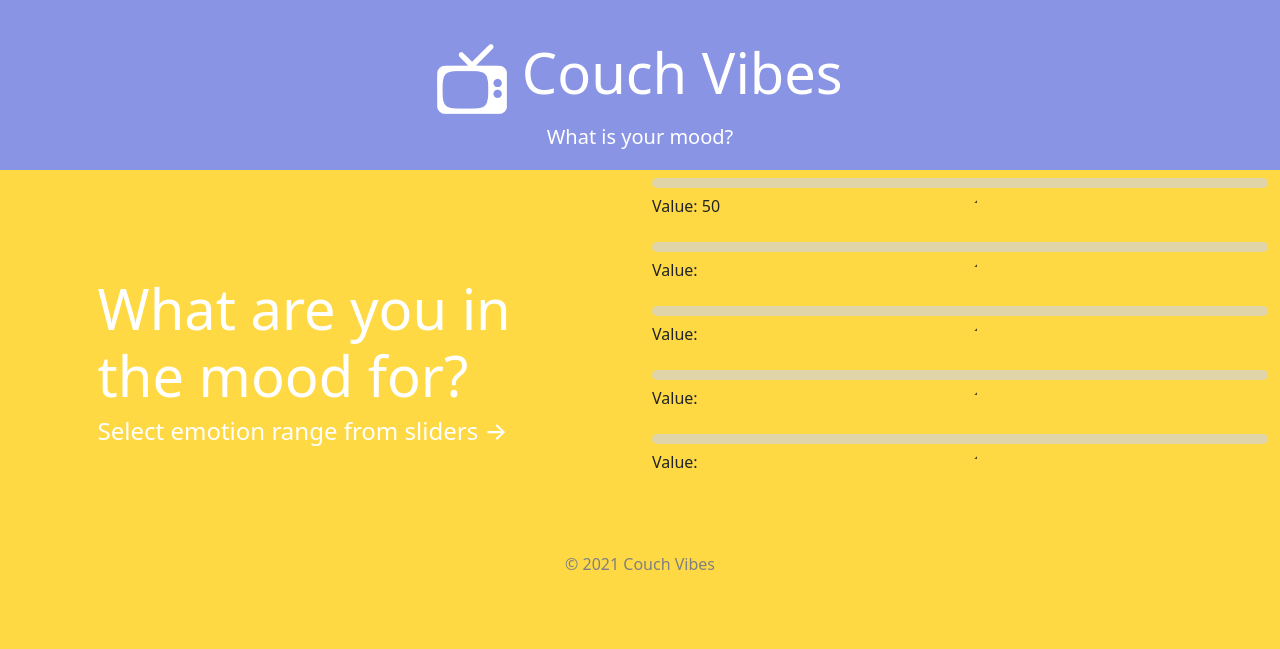
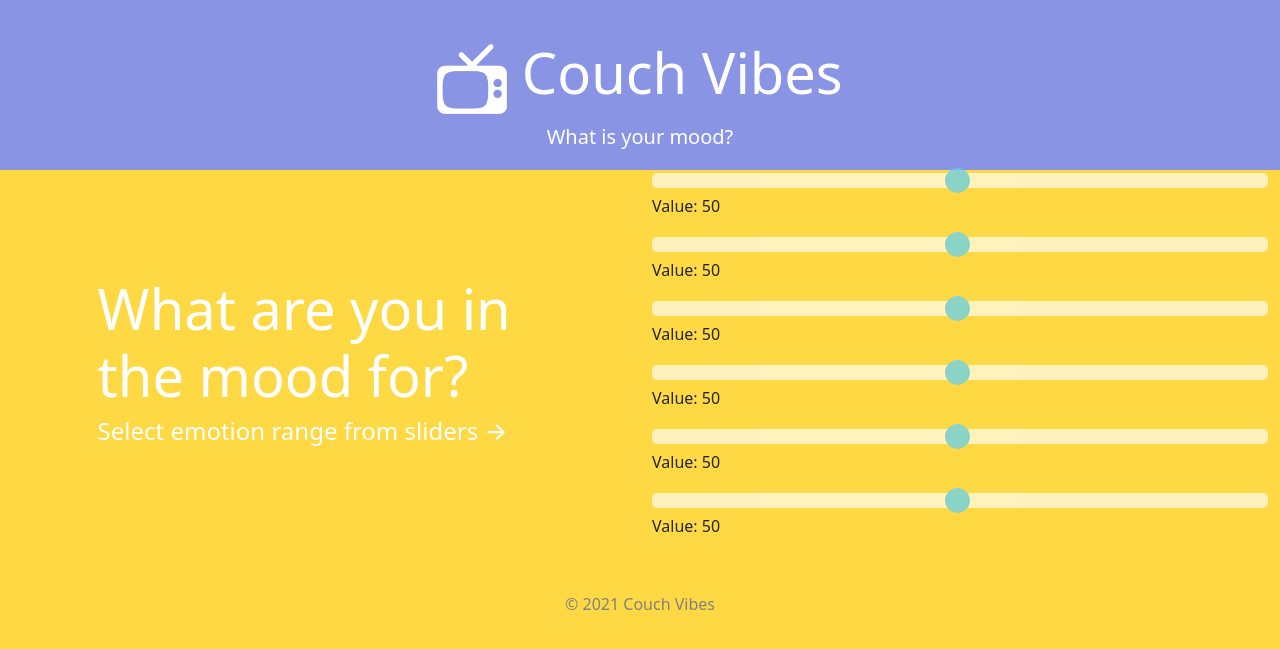
Before and after one commit to meetk5/Team-Project4, a Flask app: page / in a window 1280 px wide. Shown: the top 649 px of the page. Run offline with Flask 2, Linux system fonts and the light colour scheme.

Commit message:
value outputs working for all sliders

```diff
--- a/static/css/styles.css
+++ b/static/css/styles.css
@@ -93,13 +93,13 @@ p.copyright {
     width: 100%; /* Width of the outside container */
 }
 
-
-  /* .slider {
+.slider {
   -webkit-appearance: none;
   width: 100%;
   height: 15px;
   border-radius: 5px;
-    background: #d3d3d3;
+  /* background: #d3d3d3; */
+  background: #ffffffec;
   outline: none;
   opacity: 0.7;
   -webkit-transition: .2s;
@@ -116,7 +116,7 @@ p.copyright {
   width: 25px;
   height: 25px;
   border-radius: 50%;
-    background: #04AA6D;
+  background: #5cd1ff;
   cursor: pointer;
 }
 
@@ -124,41 +124,6 @@ p.copyright {
   width: 25px;
   height: 25px;
   border-radius: 50%;
-    background: #04AA6D;
-    cursor: pointer;
-  } */
-
-
-  .slider {
-    -webkit-appearance: none;
-    width: 100%;
-    height: 10px;
-    border-radius: 5px;
-    background: #d3d3d3;
-    outline: none;
-    opacity: 0.7;
-    -webkit-transition: .2s;
-    transition: opacity .2s;
-  }
-
-  .slider:hover {
-    opacity: 1;
-  }
-
-  .slider::-webkit-slider-thumb {
-    -webkit-appearance: none;
-    appearance: none;
-    width: 40px;
-    height: 40px;
-    border: 0;
-    background: url('/static/images/emoticon-happy-256.png');
+  background: #5cd1ff;
   cursor: pointer;
 }
-
-  .slider::-moz-range-thumb {
-    width: 40px;
-    height: 40px;
-    border: 0;
-    background: url('/static/images/emoticon-happy-256.png');
-    cursor: pointer;
-  }
--- a/static/js/slidervalues.js
+++ b/static/js/slidervalues.js
@@ -1,7 +1,57 @@
-var slider = document.getElementById("myHappyRange");
-var output = document.getElementById("outputHappy");
-output.innerHTML = slider.value;
+var slider_good = document.getElementById("myGoodRange");
+var output_good = document.getElementById("outputGood");
+output_good.innerHTML = slider_good.value;
 
-slider.oninput = function() {
-  output.innerHTML = this.value;
+slider_good.oninput = function() {
+  output_good.innerHTML = this.value;
 }
+
+
+
+
+var slider_fun = document.getElementById("myFunRange");
+var output_fun = document.getElementById("outputFun");
+output_fun.innerHTML = slider_fun.value;
+
+slider_fun.oninput = function() {
+  output_fun.innerHTML = this.value;
+}
+
+
+
+var slider_wow = document.getElementById("myWowRange");
+var output_wow = document.getElementById("outputWow");
+output_wow.innerHTML = slider_wow.value;
+
+slider_wow.oninput = function() {
+  output_wow.innerHTML = this.value;
+}
+
+
+
+var slider_sad = document.getElementById("mySadRange");
+var output_sad = document.getElementById("outputSad");
+output_sad.innerHTML = slider_sad.value;
+
+slider_sad.oninput = function() {
+  output_sad.innerHTML = this.value;
+}
+
+
+
+var slider_soso = document.getElementById("mySosoRange");
+var output_soso = document.getElementById("outputSoso");
+output_soso.innerHTML = slider_soso.value;
+
+slider_soso.oninput = function() {
+  output_soso.innerHTML = this.value;
+}
+
+
+var slider_bad = document.getElementById("myBadRange");
+var output_bad = document.getElementById("outputBad");
+output_bad.innerHTML = slider_bad.value;
+
+slider_bad.oninput = function() {
+  output_bad.innerHTML = this.value;
+}
--- a/templates/index.html
+++ b/templates/index.html
@@ -41,12 +41,24 @@
         </div>
 
         <div class="col-12 col-md-12 col-lg-6">
+
+
+
           <!-- Add sliders here-->
 
+          <div class="slidecontainer">
+            <input type="range" min="1" max="100" value="50" class="slider" id="myGoodRange">
+            <p>Value: <span id="outputGood"></span></p>
+          </div>
 
           <div class="slidecontainer">
-            <input type="range" min="1" max="100" value="50" class="slider" id="myHappyRange">
-            <p>Value: <span id="outputHappy"></span></p>
+            <input type="range" min="1" max="100" value="50" class="slider" id="myFunRange">
+            <p>Value: <span id="outputFun"></span></p>
+          </div>
+
+          <div class="slidecontainer">
+            <input type="range" min="1" max="100" value="50" class="slider" id="myWowRange">
+            <p>Value: <span id="outputWow"></span></p>
           </div>
 
           <div class="slidecontainer">
@@ -55,19 +67,21 @@
           </div>
 
           <div class="slidecontainer">
-            <input type="range" min="1" max="100" value="50" class="slider" id="myMadRange">
-            <p>Value: <span id="outputMad"></span></p>
+            <input type="range" min="1" max="100" value="50" class="slider" id="mySosoRange">
+            <p>Value: <span id="outputSoso"></span></p>
           </div>
 
+
           <div class="slidecontainer">
-            <input type="range" min="1" max="100" value="50" class="slider" id="mySoSoRange">
-            <p>Value: <span id="outputSoSo"></span></p>
+            <input type="range" min="1" max="100" value="50" class="slider" id="myBadRange">
+            <p>Value: <span id="outputBad"></span></p>
           </div>
 
-          <div class="slidecontainer">
-            <input type="range" min="1" max="100" value="50" class="slider" id="myOtherRange">
-            <p>Value: <span id="outputOther"></span></p>
-          </div>
+
+
+
+
+
 
 
         </div>   <!--end slider column-->
```
Lines whose indentation alone changed are shown as unchanged.
